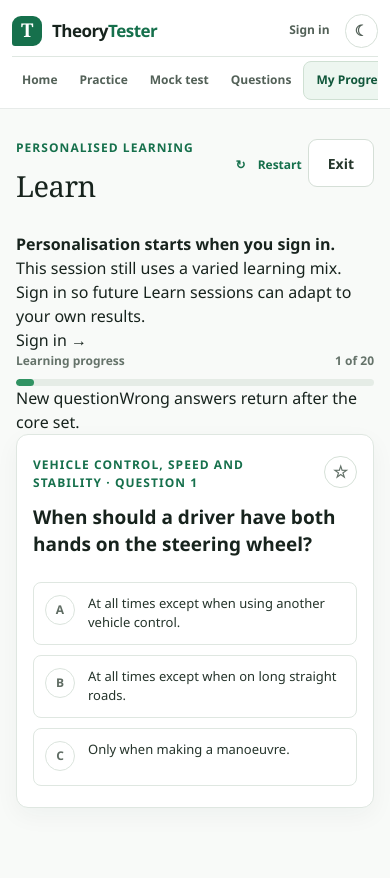
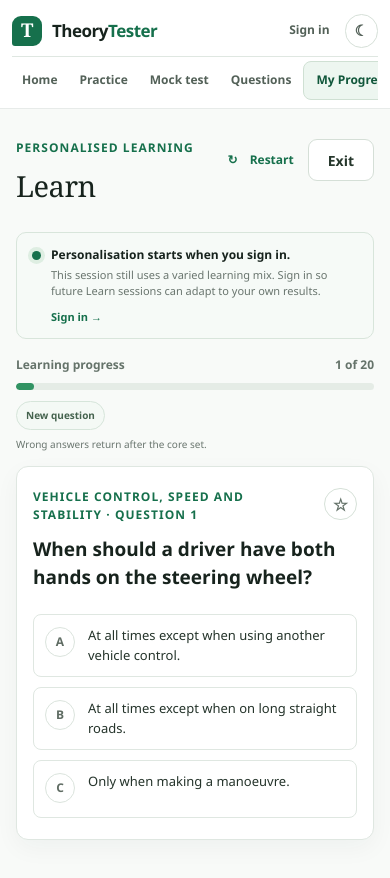
Before and after one commit to cullenry/theory-tester, a Next.js app: page /practice/learn in a window 390 px wide. Shown: the top 878 px of the page. Built offline with nearby package versions, Linux system fonts and the light colour scheme; no server answers.

Commit message:
Style adaptive Learn mode

```diff
--- a/src/app/globals.css
+++ b/src/app/globals.css
@@ -1058,3 +1058,218 @@ html.dark .starred-empty code {
     font-size: 12px;
   }
 }
+
+
+/* Adaptive Learn mode */
+.learn-launch-card {
+  display: flex;
+  align-items: center;
+  justify-content: space-between;
+  gap: 28px;
+  margin-bottom: 15px;
+  padding: 25px 26px;
+  border: 1px solid #c7ddcd;
+  border-radius: 13px;
+  background: #eff7f1;
+  box-shadow: 0 8px 24px rgba(26,54,36,.035);
+}
+.learn-launch-copy {
+  min-width: 0;
+}
+.learn-launch-card h2 {
+  margin: 7px 0 8px;
+  font-family: Georgia, serif;
+  font-size: 27px;
+  font-weight: 500;
+  letter-spacing: -.4px;
+}
+.learn-launch-card p:not(.eyebrow) {
+  max-width: 650px;
+  margin: 0;
+  color: var(--muted);
+  font-size: 13px;
+  line-height: 1.65;
+}
+.learn-launch-points {
+  display: flex;
+  flex-wrap: wrap;
+  gap: 7px;
+  margin-top: 14px;
+}
+.learn-launch-points span {
+  padding: 6px 9px;
+  border: 1px solid #d2e4d6;
+  border-radius: 999px;
+  background: rgba(255,255,255,.68);
+  color: #44604d;
+  font-size: 10px;
+  font-weight: 750;
+}
+.learn-launch-card > .button {
+  flex: 0 0 auto;
+  min-width: 140px;
+}
+
+.learn-loading {
+  padding: 80px 20px;
+  color: var(--muted);
+  text-align: center;
+}
+.learn-intro-strip {
+  display: flex;
+  align-items: center;
+  justify-content: space-between;
+  gap: 18px;
+  margin-bottom: 17px;
+  padding: 13px 15px;
+  border: 1px solid #d8e5db;
+  border-radius: 10px;
+  background: #f6faf7;
+}
+.learn-intro-strip > div {
+  display: flex;
+  min-width: 0;
+  align-items: flex-start;
+  gap: 10px;
+}
+.learn-status-dot {
+  width: 9px;
+  height: 9px;
+  flex: 0 0 9px;
+  margin-top: 5px;
+  border-radius: 50%;
+  background: var(--green);
+  box-shadow: 0 0 0 4px #deeee2;
+}
+.learn-intro-strip strong {
+  display: block;
+  margin-bottom: 3px;
+  font-size: 12px;
+}
+.learn-intro-strip p {
+  margin: 0;
+  color: var(--muted);
+  font-size: 11px;
+  line-height: 1.5;
+}
+.learn-signin-link {
+  flex: 0 0 auto;
+  color: var(--green);
+  font-size: 11px;
+  font-weight: 800;
+  white-space: nowrap;
+}
+.learn-heading-actions {
+  display: flex;
+  align-items: center;
+  flex-wrap: wrap;
+  gap: 8px;
+}
+.learn-session-note {
+  display: flex;
+  align-items: center;
+  justify-content: space-between;
+  gap: 13px;
+  margin: 11px 0 14px;
+}
+.learn-kind-badge {
+  padding: 6px 9px;
+  border: 1px solid #d6e5da;
+  border-radius: 999px;
+  background: #f4f9f5;
+  color: #45634e;
+  font-size: 10px;
+  font-weight: 800;
+}
+.learn-session-note-copy {
+  color: var(--muted);
+  font-size: 10px;
+}
+.learn-complete-card {
+  padding: 45px 30px;
+  border: 1px solid var(--line);
+  border-radius: 12px;
+  background: var(--surface);
+  text-align: center;
+  box-shadow: 0 8px 24px rgba(26,54,36,.035);
+}
+.learn-complete-card h1 {
+  max-width: 660px;
+  margin: 8px auto 12px;
+  font-family: Georgia, serif;
+  font-size: 34px;
+  font-weight: 500;
+  letter-spacing: -.5px;
+  line-height: 1.12;
+}
+.learn-complete-card > p:not(.eyebrow) {
+  max-width: 640px;
+  margin: 0 auto 24px;
+  color: var(--muted);
+  font-size: 13px;
+  line-height: 1.7;
+}
+html.dark .learn-launch-card {
+  border-color: #405748;
+  background: #151d17;
+}
+html.dark .learn-launch-points span {
+  border-color: #3b5041;
+  background: #1c261f;
+  color: #9fc5a8;
+}
+html.dark .learn-intro-strip {
+  border-color: #3c483f;
+  background: #151915;
+}
+html.dark .learn-kind-badge {
+  border-color: #3c4d42;
+  background: #1c241e;
+  color: #9fc5a8;
+}
+html.dark .learn-complete-card {
+  box-shadow: 0 8px 24px rgba(0,0,0,.16);
+}
+
+@media (max-width: 760px) {
+  .learn-launch-card {
+    align-items: flex-start;
+    flex-direction: column;
+    gap: 16px;
+    padding: 21px 19px;
+  }
+  .learn-launch-card h2 {
+    font-size: 24px;
+  }
+  .learn-launch-card > .button {
+    width: 100%;
+  }
+  .learn-intro-strip {
+    align-items: flex-start;
+    flex-direction: column;
+    gap: 9px;
+  }
+  .learn-signin-link {
+    margin-left: 19px;
+  }
+  .learn-session-note {
+    align-items: flex-start;
+    flex-direction: column;
+    gap: 7px;
+  }
+  .learn-heading-actions .button {
+    min-height: 42px;
+  }
+  .learn-complete-card {
+    padding: 34px 18px;
+  }
+  .learn-complete-card h1 {
+    font-size: 29px;
+  }
+  .learn-complete-card .results-actions {
+    justify-content: stretch;
+  }
+  .learn-complete-card .results-actions .button {
+    flex: 1 1 100%;
+  }
+}
```
